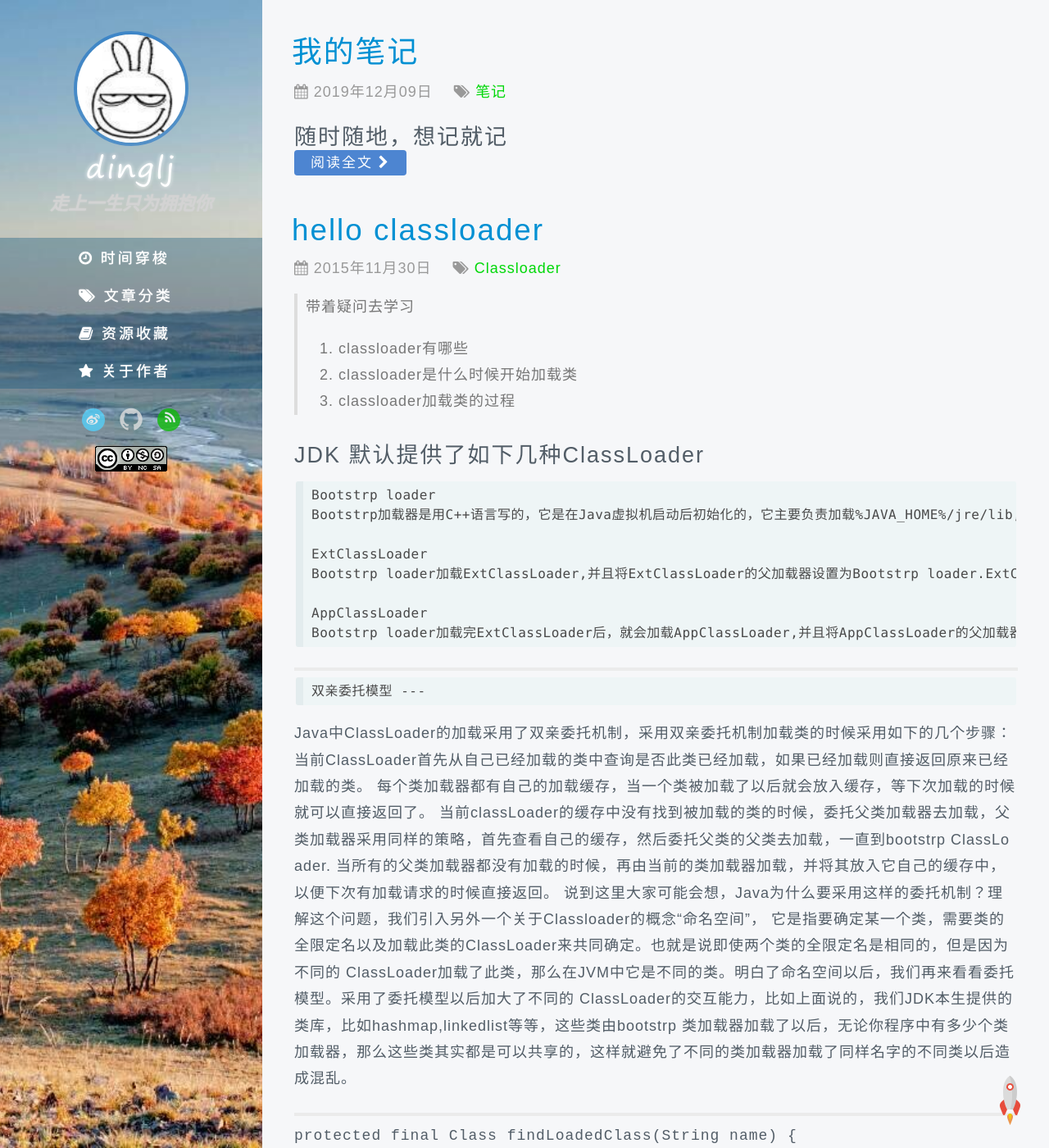
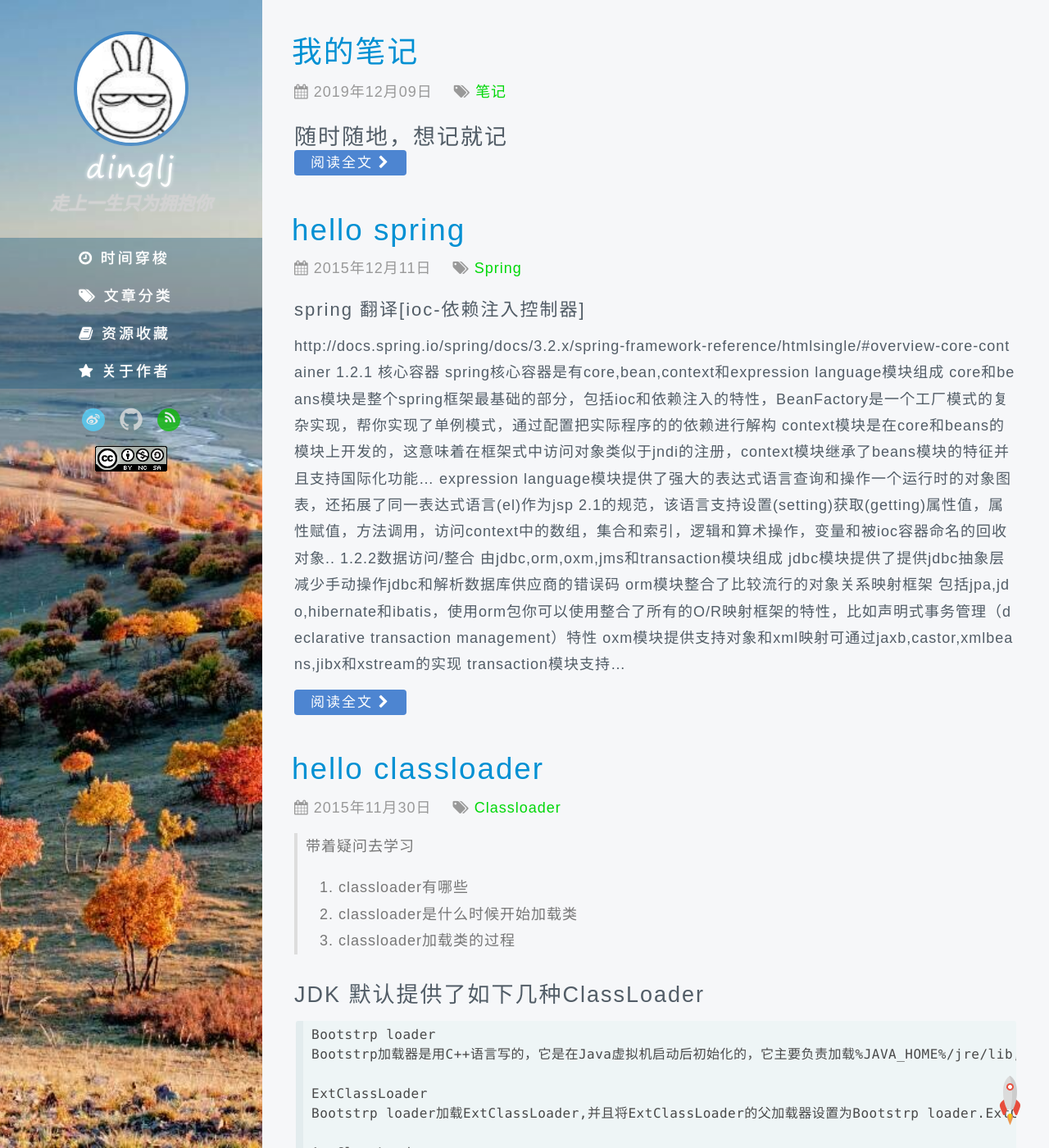
Before and after one commit to dinglj/dinglj.github.io, a Jekyll site: the page built from index.html, in a window 1280 px wide and 1400 px high, scrolled down 1052 px. Shown: the whole window at 82% size. Built offline with Jekyll 4.4.1, drawn with Linux system fonts in a browser that asks for light colours; some web fonts are replaced; the list of posts is cut into pages by our own code; comment, search, counter and statistics services are not loaded; some of the changed text lies outside the part shown.

```diff
--- a/_posts/spring/2014-12-11-spring_tranlate.md
+++ b/_posts/spring/2014-12-11-spring_tranlate.md
@@ -1,3 +1,12 @@
+---
+layout : post
+title : "hello spring"
+category : spring
+duoshuo: true
+date : 2015-12-11
+tags : [spring]
+---
+
 ###spring 翻译[ioc-依赖注入控制器]
 http://docs.spring.io/spring/docs/3.2.x/spring-framework-reference/htmlsingle/#overview-core-container
 1.2.1 核心容器
```
